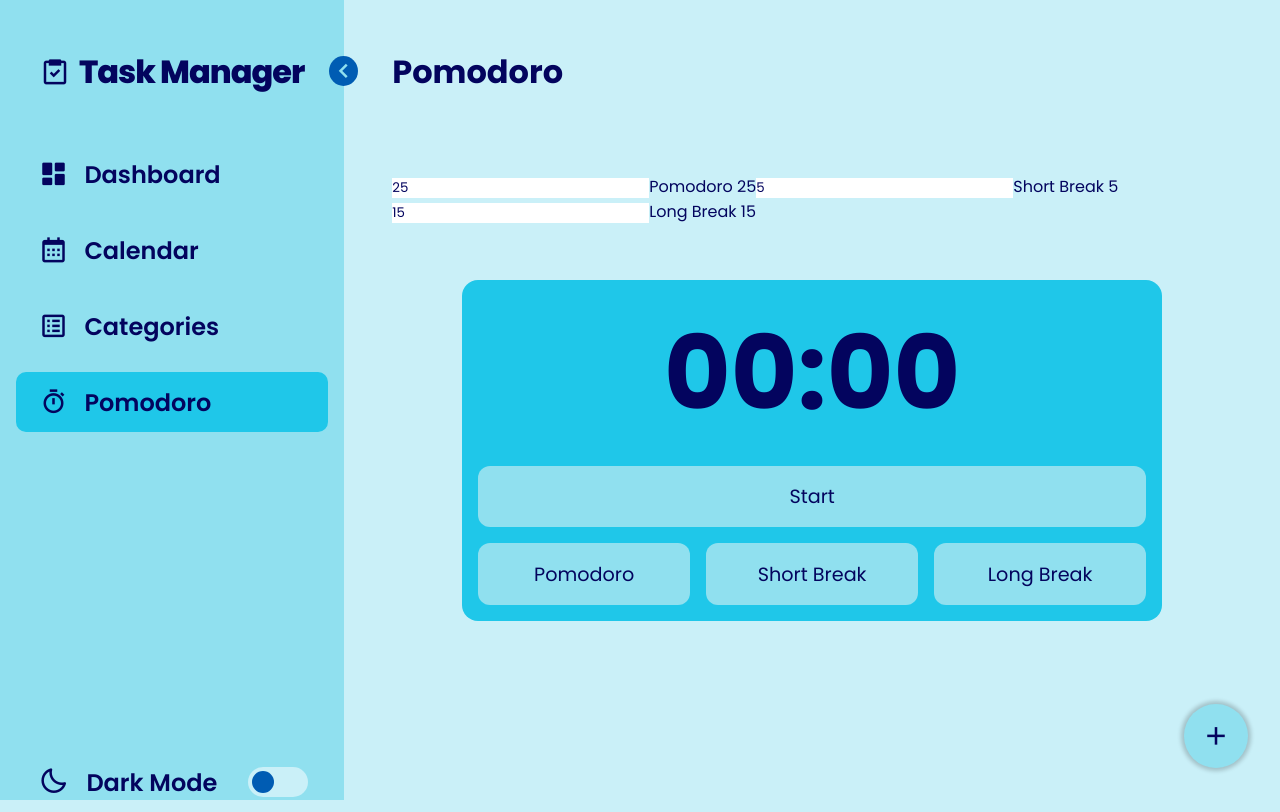
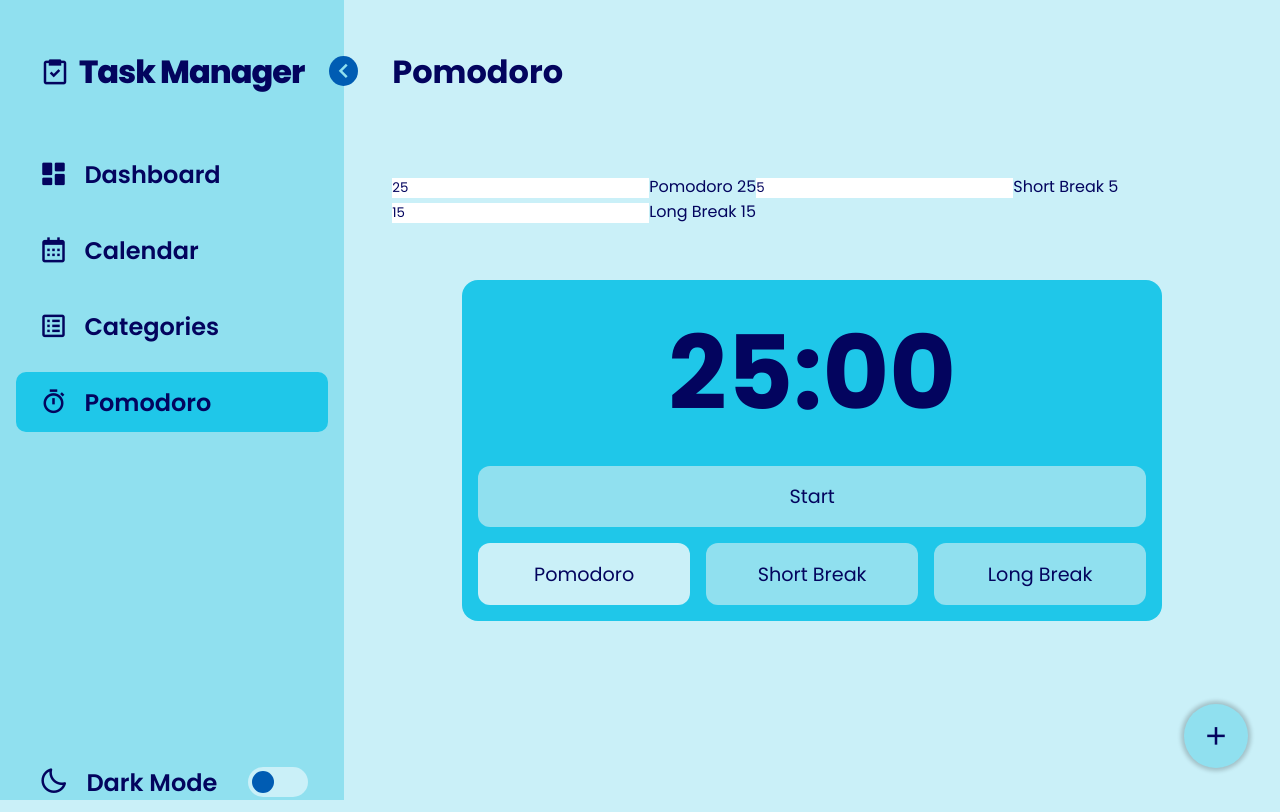
Before and after one commit to WaltsonZh/Organask, a React (Vite) app: page /pomodoro in a window 1280 px wide. Built offline with nearby package versions, Linux system fonts and the light colour scheme; no server answers; the database is empty.

Commit message:
implemented pomodoro, still bugful

```diff
--- a/src/components/PomodoroClock.jsx
+++ b/src/components/PomodoroClock.jsx
@@ -1,15 +1,62 @@
-import React, { useState } from 'react'
+import React, { useState, useRef, useEffect } from 'react'
+import { timeFormat } from '../utils'
 
-export default function PomodoroClock() {
+export default function PomodoroClock({ workTime, shortBreak, longBreak, status, handleStatus }) {
   const [running, setRunning] = useState(false)
+  const timer = useRef()
+  const routine = useRef(0)
+  const [timeMap, setTimeMap] = useState({
+    pomodoro: workTime,
+    shortBreak: shortBreak,
+    longBreak: longBreak,
+  })
+
+  useEffect(() => {
+    if (timeMap[status] < 0) {
+      if(status === 'pomodoro' && routine.current < 4) {
+        routine.current += 1
+        handleStatus('shortBreak')
+      } else if (status === 'pomodoro') {
+        routine.current = 0
+        handleStatus('longBreak')
+      } else {
+        handleStatus('pomodoro')
+      }
+    }
+  }, [timeMap])
+
 
   const toggle = () => {
+    if (running) {
+      clearInterval(timer.current)
+    } else {
+      start()
+    }
     setRunning((prevRunning) => !prevRunning)
+  }
+
+  const start = () => {
+    timer.current = setInterval(() => {
+      setTimeMap((prevTimeMap) => ({
+        ...prevTimeMap,
+        [status]: prevTimeMap[status] - 1,
+      }))
+    }, 1000)
+  }
+
+  const statusChange = (e) => {
+    clearInterval(timer.current)
+    handleStatus(e.target.name)
+    setTimeMap({
+      pomodoro: workTime,
+      shortBreak: shortBreak,
+      longBreak: longBreak,
+    })
   }
 
   return (
     <div className='PomodoroClock'>
-      <h1>00:00</h1>
+      <h1>{timeFormat(timeMap[status])}</h1>
       <div className='run'>
         <button onClick={toggle}>{running ? 'Pause' : 'Start'}</button>
         {running && (
@@ -18,9 +65,15 @@ export default function PomodoroClock() {
           </button>
         )}
       </div>
-      <button>Pomodoro</button>
-      <button>Short Break</button>
-      <button>Long Break</button>
+      <button onClick={statusChange} className={status === 'pomodoro' ? 'current' : ''} name='pomodoro'>
+        Pomodoro
+      </button>
+      <button onClick={statusChange} className={status === 'shortBreak' ? 'current' : ''} name='shortBreak'>
+        Short Break
+      </button>
+      <button onClick={statusChange} className={status === 'longBreak' ? 'current' : ''} name='longBreak'>
+        Long Break
+      </button>
     </div>
   )
 }
--- a/src/pages/Pomodoro.jsx
+++ b/src/pages/Pomodoro.jsx
@@ -3,6 +3,7 @@ import PomodoroClock from '../components/PomodoroClock'
 
 export default function Pomodoro() {
   const [pomodoro, setPomodoro] = useState({ workTime: 25, shortBreak: 5, longBreak: 15 })
+  const [status, setStatus] = useState('pomodoro')
 
   const handleChange = (e) => {
     const { name, value } = e.target
@@ -16,14 +17,14 @@ export default function Pomodoro() {
     <div className='Pomodoro Page'>
       <h1>Pomodoro</h1>
       <form>
-        <input type='number' defaultValue={pomodoro.workTime} onChange={handleChange} name='pomodoro' inputMode='numeric' />
+        <input type='number' defaultValue={pomodoro.workTime} onChange={handleChange} name='workTime' inputMode='numeric' />
         <label>Pomodoro {pomodoro.workTime}</label>
         <input type='number' defaultValue={pomodoro.shortBreak} onChange={handleChange} name='shortBreak' inputMode='numeric' />
         <label>Short Break {pomodoro.shortBreak}</label>
         <input type='number' defaultValue={pomodoro.longBreak} onChange={handleChange} name='longBreak' inputMode='numeric' />
         <label>Long Break {pomodoro.longBreak}</label>
       </form>
-      <PomodoroClock />
+      <PomodoroClock workTime={pomodoro.workTime * 60} shortBreak={pomodoro.shortBreak * 60} longBreak={pomodoro.longBreak * 60} status={status} handleStatus={(newStatus) => setStatus(newStatus)} />
     </div>
   )
 }
--- a/src/utils.js
+++ b/src/utils.js
@@ -22,3 +22,10 @@ export const getMonthCalendar = (today) => {
 
   return calendar
 }
+
+export const timeFormat = (time) => {
+  const min = Math.floor(time / 60) % 60
+  const sec = time % 60
+  const hour = Math.floor(time / 3600)
+  return `${hour > 0 ? hour + ':' : ''}${min < 10 ? 0 : ''}${min}:${sec < 10 ? 0 : ''}${sec}`
+}
```
